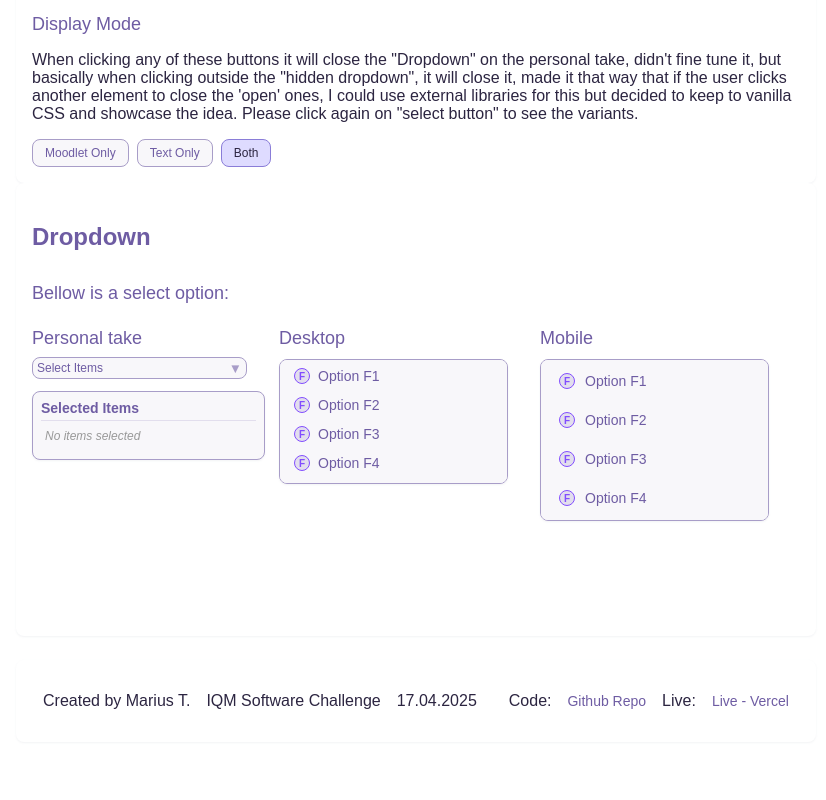
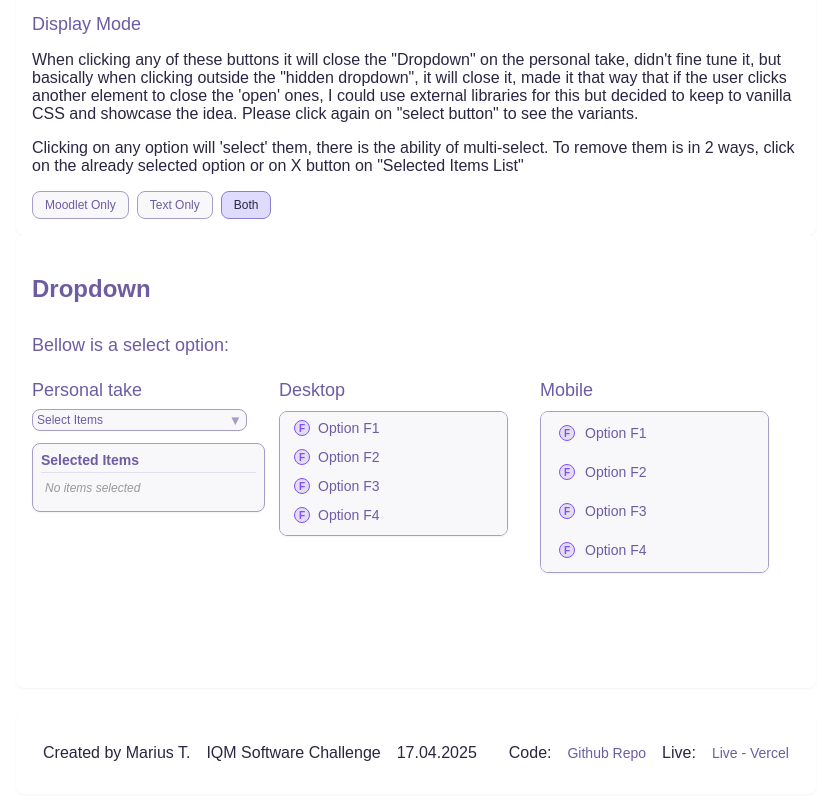
Before and after one commit to MariusTanase/Moodlet-Homework, a React (Vite) app: page / in a window 1280 px wide. Shown: the part 923-1723 px from the top of the page, without its empty margins (224-1050 px from the left). Before the commit the page ends 1693 px from the top, so only its background shows below. Built offline with nearby package versions, Linux system fonts and the light colour scheme.

Commit message:
Extra text

```diff
--- a/src/App.jsx
+++ b/src/App.jsx
@@ -133,6 +133,7 @@ function App() {
         <div className="control-section">
           <h3>Display Mode</h3>
           <p>When clicking any of these buttons it will close the "Dropdown" on the personal take, didn't fine tune it, but basically when clicking outside the "hidden dropdown", it will close it, made it that way that if the user clicks another element to close the 'open' ones, I could use external libraries for this but decided to keep to vanilla CSS and showcase the idea. Please click again on "select button" to see the variants.</p>
+          <p>Clicking on any option will 'select' them, there is the ability of multi-select. To remove them is in 2 ways, click on the already selected option or on X button on "Selected Items List"</p>
           <div className="control-buttons">
             <button
               onClick={() => setOptionViewMode('moodlet')}
```
